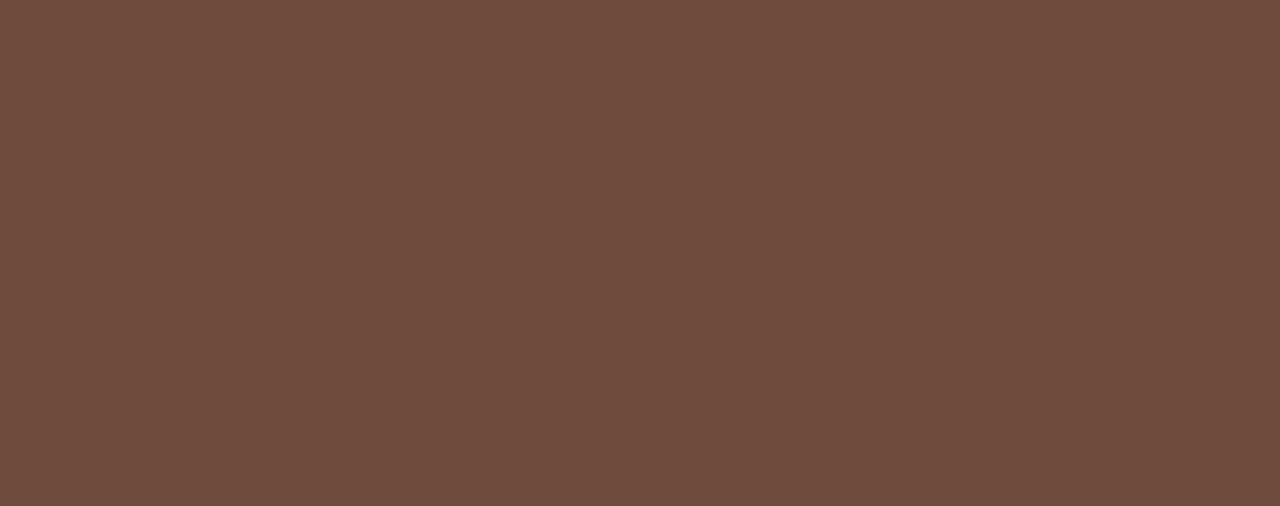
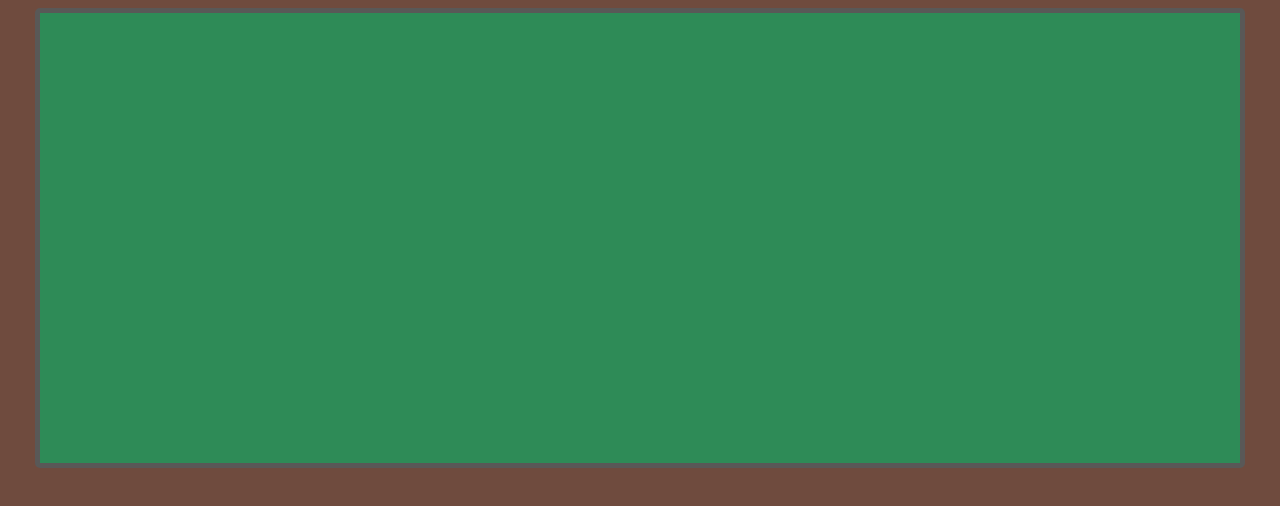
Before and after one commit to hakoratory/border7, a React app: page / in a window 1280 px wide. Shown: the top 506 px of the page. Built offline with nearby package versions, Linux system fonts and the light colour scheme.

Commit message:
#2 コンポーネントのインポートとエクスポート、レンダー：実装

```diff
--- a/src/App.jsx
+++ b/src/App.jsx
@@ -1,5 +1,7 @@
 import './styles.css'
 import { Box } from '@mui/material'
+import Title from './components/Title'
+import Border7 from './Border7'
 
 /**
  * Appコンポーネント
@@ -12,8 +14,8 @@ import { Box } from '@mui/material'
 export default function App() {
   return (
     <Box className="app">
-      {/* Title */}
-      {/* Border7 */}
+      <Title />
+      <Border7 />
     </Box>
   )
 }
```
